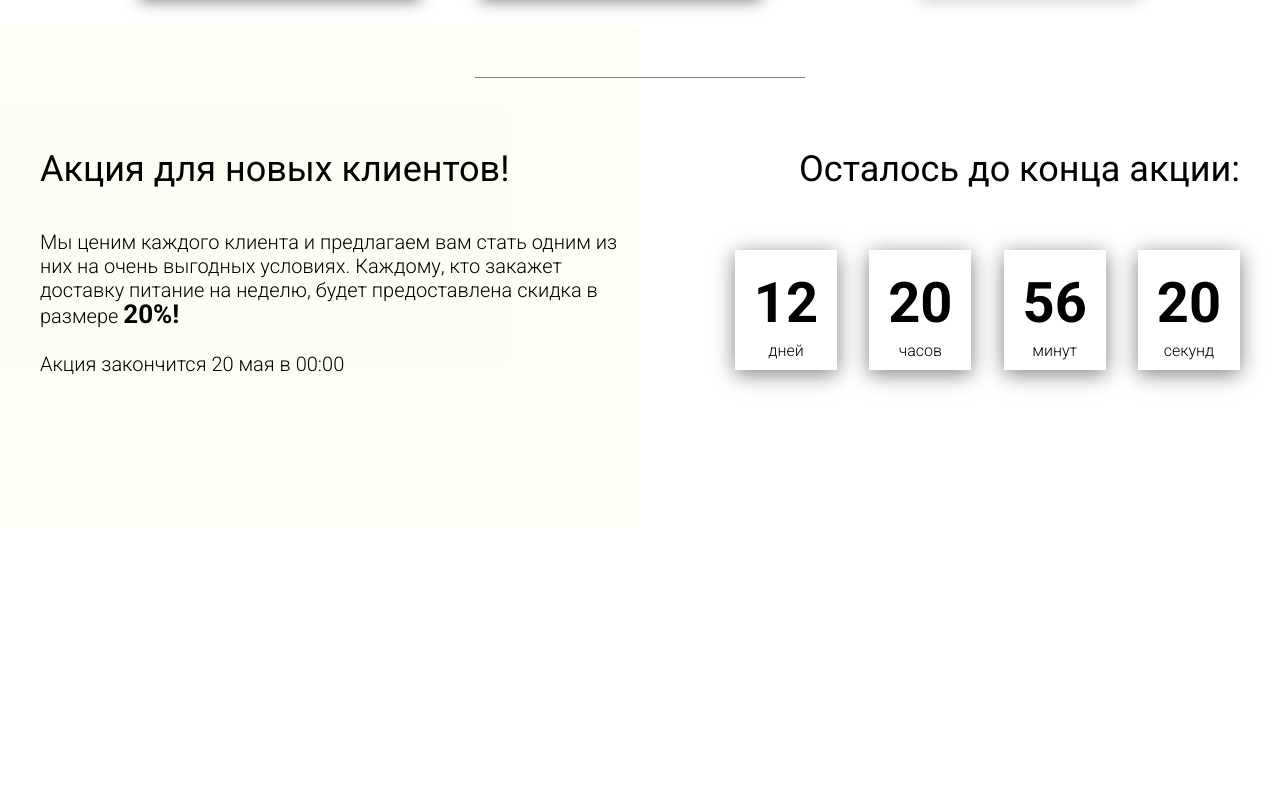
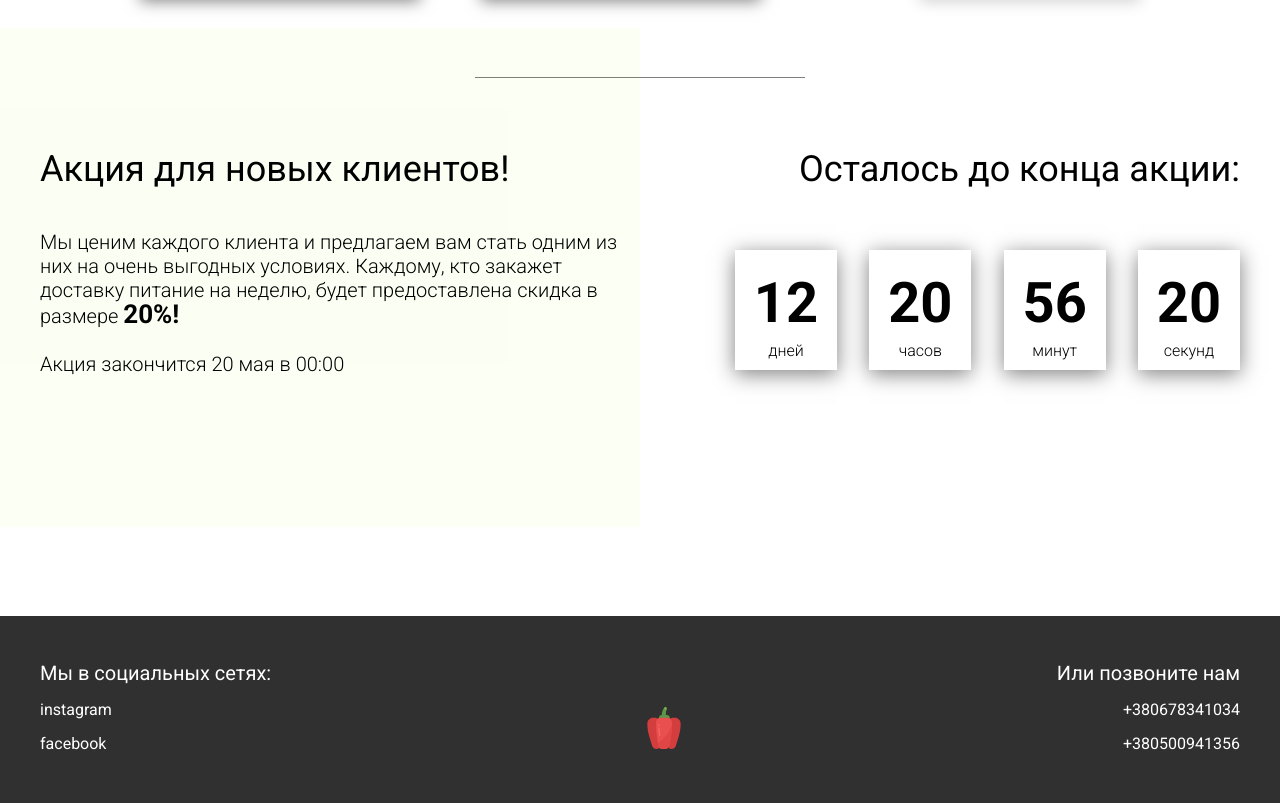
Before and after one commit to InessaBoickova/Food, a website: page src/index.html in a window 1280 px wide. Shown: the part 3448-4251 px from the top of the page. Before the commit the page ends 4064 px from the top, so only its background shows below. Drawn offline with nearby package versions, Linux system fonts and the light colour scheme; files that its build step writes are made by us from their sources.

Commit message:
add footer

```diff
--- a/src/index.html
+++ b/src/index.html
@@ -291,6 +291,27 @@
             </div>
         </section>
      </main>
+     <footer class="footer">
+         <div class="container">
+            <div class="social">
+                <div class="subtitle">Мы в социальных сетях:</div>
+                <a href="#" class="link">
+                    instagram
+                </a>
+                <a href="#" class="link">
+                    facebook
+                </a>
+            </div>
+            <div class="pepper">
+                <img src="icons/veg.svg" alt="pepper">
+            </div>
+            <div class="call">
+                <div class="subtitle">Или позвоните нам</div>
+                <a href="tel:'+380678341034'" class="link">+380678341034</a>
+                <a href="tel:'+380500941356'" class="link">+380500941356</a>
+            </div>
+         </div>
+     </footer>
     <script src="js/main.js"></script>
 </body>
 </html>
--- a/src/scss/blocks/_footer.scss
+++ b/src/scss/blocks/_footer.scss
@@ -0,0 +1,24 @@
+.footer {
+    min-height: 180px;
+    background-color: $dark;
+    padding: 45px 0 50px 0;
+    color: #fff;
+    .container {
+        height: 100%;
+        display: flex;
+        justify-content: space-between;
+        align-items: flex-end;
+    }
+    .subtitle {
+        font-size: 20px;
+    }
+    .link {
+        display: block;
+        margin-top: 15px;
+        font-size: 16px;
+        color: #fff;
+    }
+    .call {
+        text-align: right;
+    }
+}
```
Also changed, not shown: dist/css/style.css, dist/index.html.
